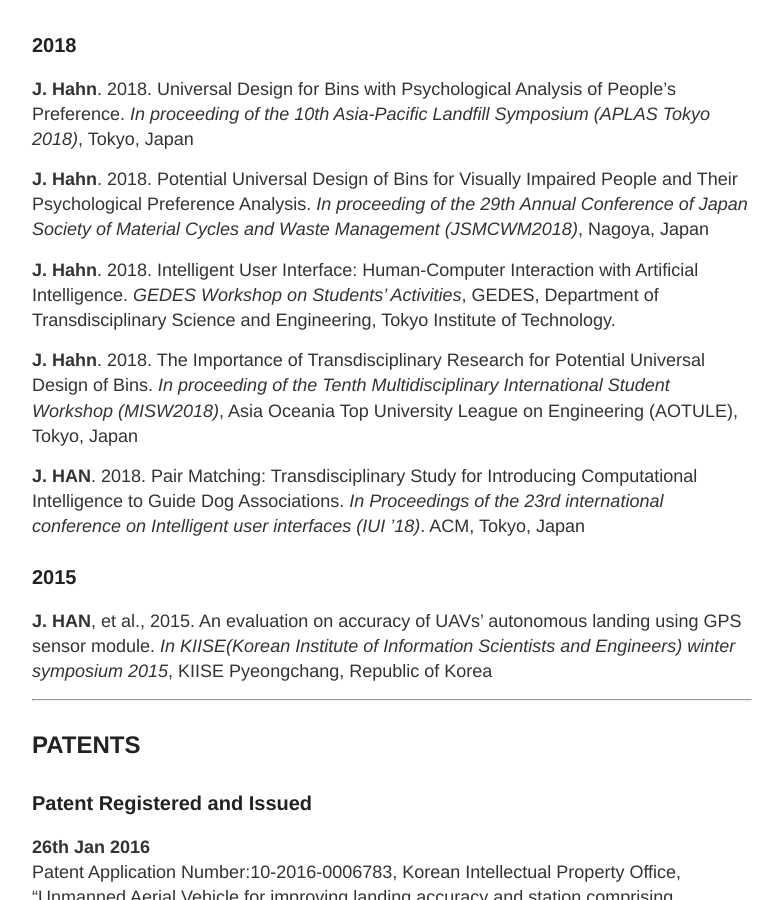
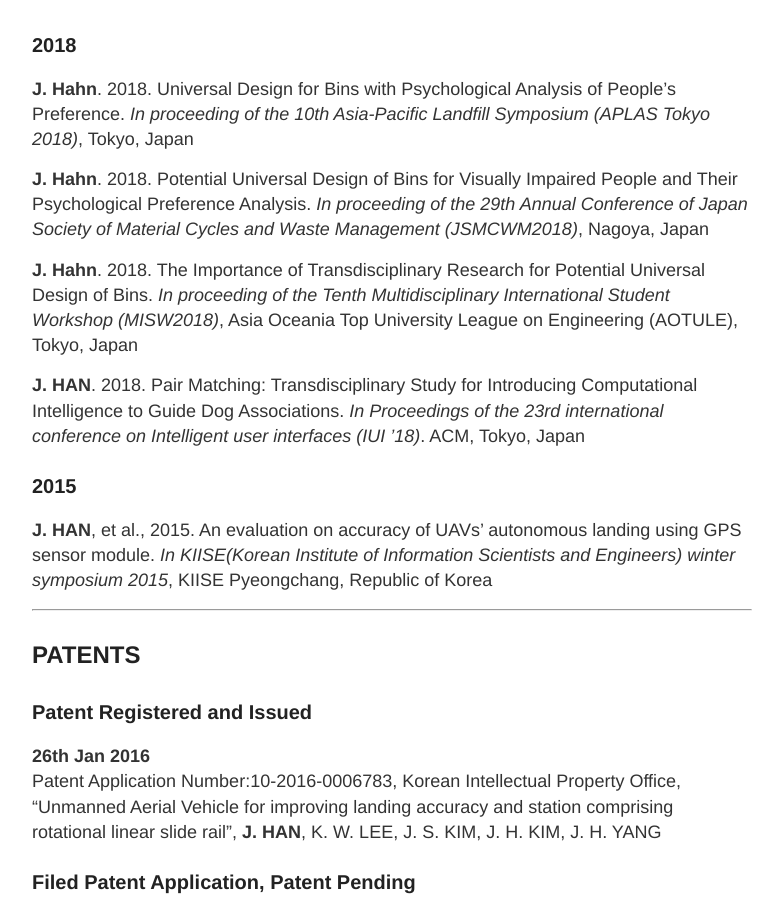
Before and after one commit to TangoEnSkai/tangoenskai.github.io, a Jekyll site: the page built from cv.md, in a window 1280 px wide and 900 px high, scrolled down 5377 px. Shown: the whole window, without its empty margins (248-1031 px from the left). Built offline with Jekyll 4.4.1, drawn with Linux system fonts in a browser that asks for light colours.

Commit message:
Delete GEDES workshop presentation part

```diff
--- a/cv.md
+++ b/cv.md
@@ -217,8 +217,6 @@ Feb. 2012
 
 **J. Hahn**. 2018. Potential Universal Design of Bins for Visually Impaired People and Their Psychological Preference Analysis. _In proceeding of the 29th Annual Conference of Japan Society of Material Cycles and Waste Management (JSMCWM2018)_, Nagoya, Japan
 
-**J. Hahn**. 2018. Intelligent User Interface: Human-Computer Interaction with Artificial Intelligence. _GEDES Workshop on Students’ Activities_, GEDES, Department of Transdisciplinary Science and Engineering, Tokyo Institute of Technology.
-
 **J. Hahn**. 2018. The Importance of Transdisciplinary Research for Potential Universal Design of Bins. _In proceeding of the Tenth Multidisciplinary International Student Workshop (MISW2018)_, Asia Oceania Top University League on Engineering (AOTULE), Tokyo, Japan
 
 **J. HAN**. 2018. Pair Matching: Transdisciplinary Study for Introducing Computational Intelligence to Guide Dog Associations. _In Proceedings of the 23rd international conference on Intelligent user interfaces (IUI ’18)_. ACM, Tokyo, Japan
```
